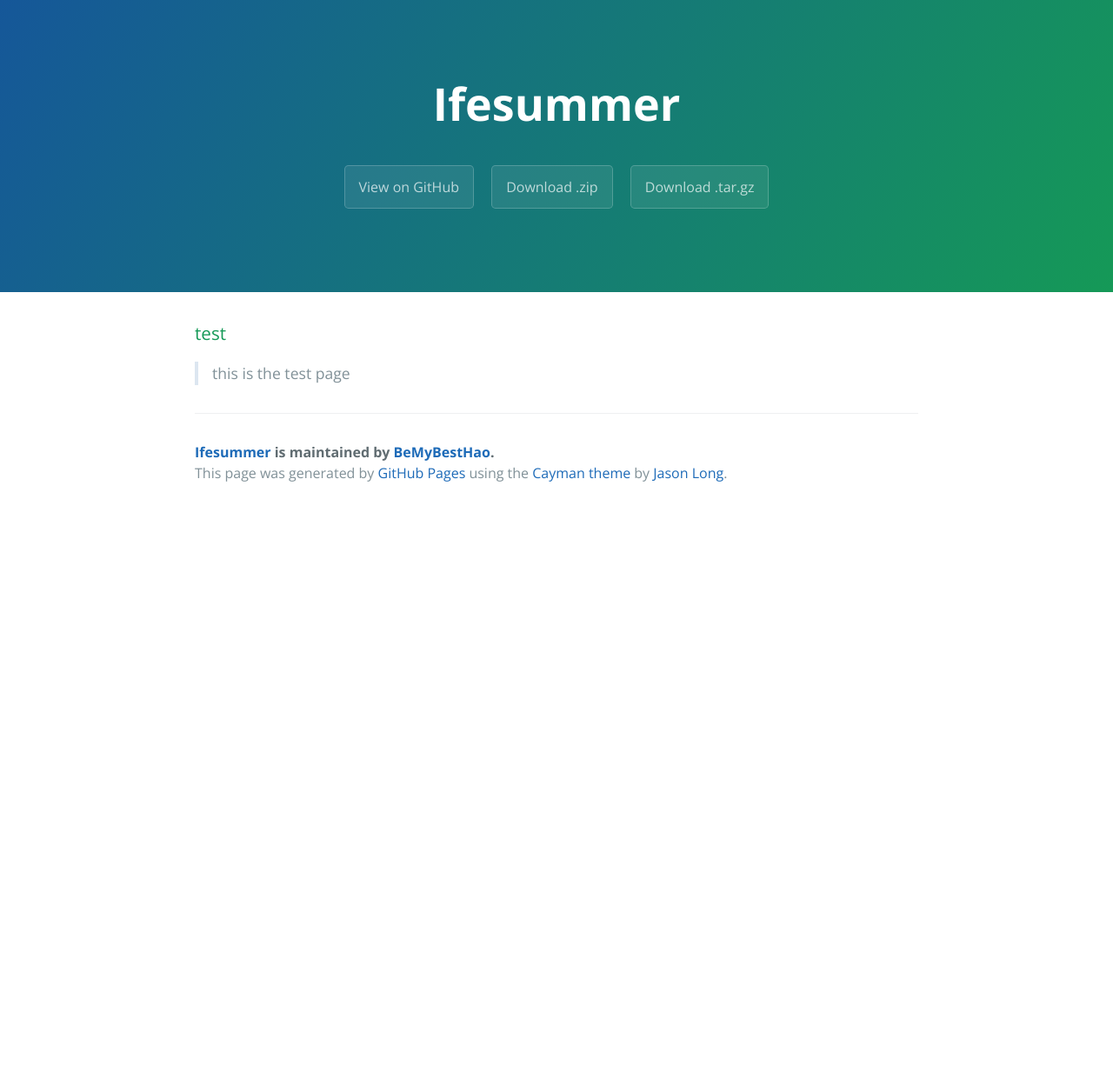
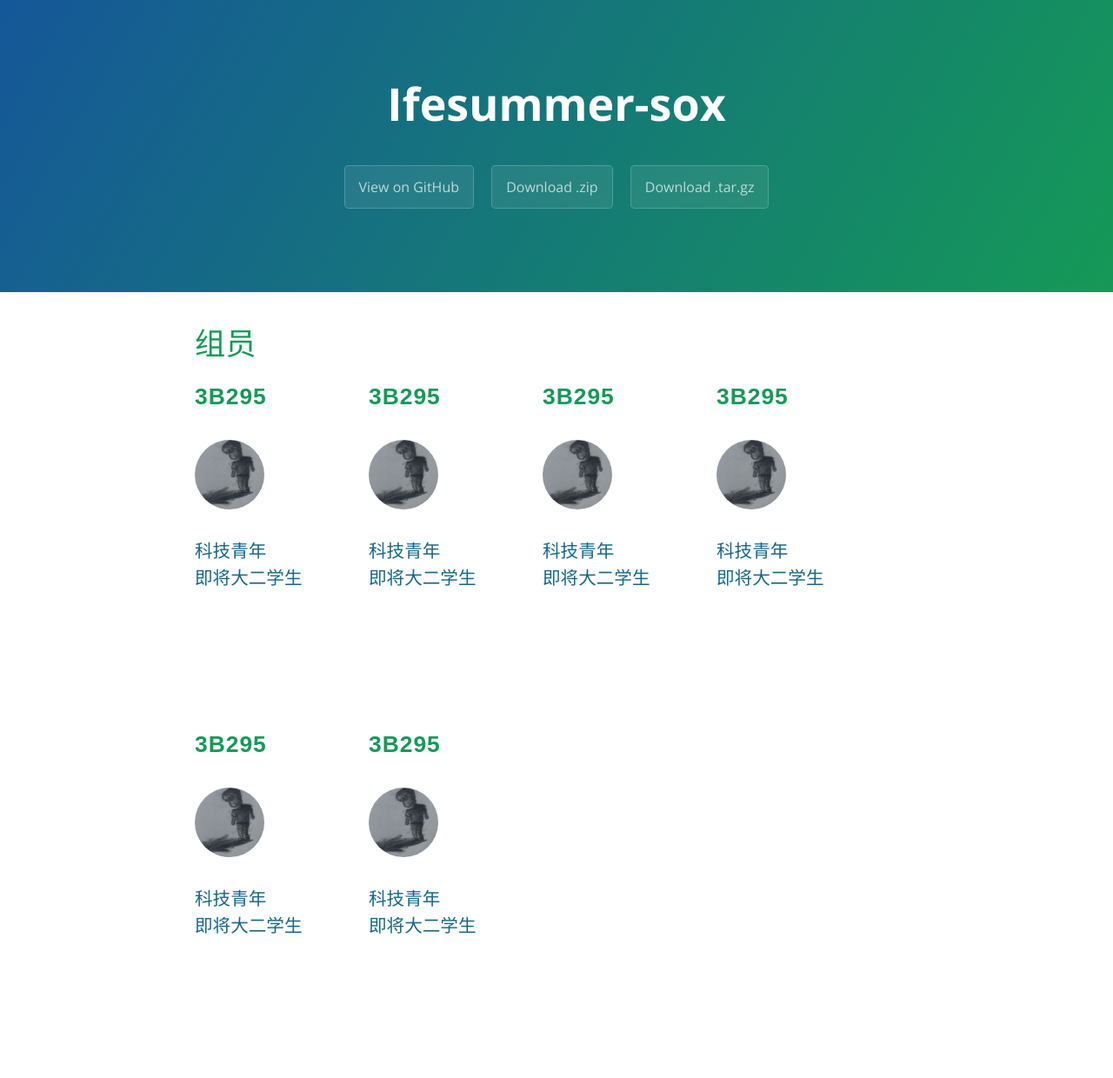
Before and after one commit to BeMyBestHao/ifesummer, a plain HTML site: page index.html in a window 1280 px wide. Shown: the top 1240 px of the page at 87% size. Before the commit the page ends 800 px from the top, so only its background shows below. Drawn offline with nearby package versions, Linux system fonts and the light colour scheme.

Commit message:
初步弄了下

```diff
--- a/index.html
+++ b/index.html
@@ -1,5 +1,5 @@
 <!DOCTYPE html>
-<html lang="en-us">
+<html lang="zh">
   <head>
     <meta charset="UTF-8">
     <title>Ifesummer by BeMyBestHao</title>
@@ -11,7 +11,7 @@
   </head>
   <body>
     <section class="page-header">
-      <h1 class="project-name">Ifesummer</h1>
+      <h1 class="project-name">Ifesummer-sox</h1>
       <h2 class="project-tagline"></h2>
       <a href="https://github.com/BeMyBestHao/ifesummer" class="btn">View on GitHub</a>
       <a href="https://github.com/BeMyBestHao/ifesummer/zipball/master" class="btn">Download .zip</a>
@@ -19,15 +19,59 @@
     </section>
 
     <section class="main-content">
-      <h3>
-<a id="test" class="anchor" href="#test" aria-hidden="true"><span class="octicon octicon-link"></span></a>test</h3>
 
-<blockquote>
-<p>this is the test page</p>
-</blockquote>
+<h1>组员</h1>
+<div class="persons">
+
+<div class="person">
+    <h2> 3b295 </h2>
+    <div class="circle-img">
+        <img src="img/3b295.png" alt="" style="float:left;">即将大二学生，科技青年
+    </div>
+    <h3>科技青年</br>即将大二学生</h3>
+</div>
+<div class="person">
+    <h2> 3b295 </h2>
+    <div class="circle-img">
+        <img src="img/3b295.png" alt="" style="float:left;">即将大二学生，科技青年
+    </div>
+    <h3>科技青年</br>即将大二学生</h3>
+</div>
+<div class="person">
+    <h2> 3b295 </h2>
+    <div class="circle-img">
+        <img src="img/3b295.png" alt="" style="float:left;">即将大二学生，科技青年
+    </div>
+    <h3>科技青年</br>即将大二学生</h3>
+</div>
+<div class="person">
+    <h2> 3b295 </h2>
+    <div class="circle-img">
+        <img src="img/3b295.png" alt="" style="float:left;">即将大二学生，科技青年
+    </div>
+    <h3>科技青年</br>即将大二学生</h3>
+</div>
+<div class="person">
+    <h2> 3b295 </h2>
+    <div class="circle-img">
+        <img src="img/3b295.png" alt="" style="float:left;">即将大二学生，科技青年
+    </div>
+    <h3>科技青年</br>即将大二学生</h3>
+</div>
+<div class="person">
+    <h2> 3b295 </h2>
+    <div class="circle-img">
+        <img src="img/3b295.png" alt="" style="float:left;">即将大二学生，科技青年
+    </div>
+    <h3>科技青年</br>即将大二学生</h3>
+</div>
+
+</div>
+
+</div>
 
       <footer class="site-footer">
-        <span class="site-footer-owner"><a href="https://github.com/BeMyBestHao/ifesummer">Ifesummer</a> is maintained by <a href="https://github.com/BeMyBestHao">BeMyBestHao</a>.</span>
+        <span class="site-footer-owner"><a href="https://github.com/BeMyBestHao/ifesummer">This</a> is maintained by <a href="https://github.com/BeMyBestHao">BeMyBestHao</a>.</span>
 
         <span class="site-footer-credits">This page was generated by <a href="https://pages.github.com">GitHub Pages</a> using the <a href="https://github.com/jasonlong/cayman-theme">Cayman theme</a> by <a href="https://twitter.com/jasonlong">Jason Long</a>.</span>
       </footer>
--- a/stylesheets/stylesheet.css
+++ b/stylesheets/stylesheet.css
@@ -223,7 +223,8 @@ a {
 .site-footer {
   padding-top: 2rem;
   margin-top: 2rem;
-  border-top: solid 1px #eff0f1; }
+  border-top: solid 1px #eff0f1;
+  float: none;  }
 
 .site-footer-owner {
   display: block;
@@ -243,3 +244,33 @@ a {
 @media screen and (max-width: 42em) {
   .site-footer {
     font-size: 0.9rem; } }
+
+.person h2 {
+    margin: 0 0 30px;
+    text-transform: uppercase;
+    font-family: Montserrat,sans-serif;
+    font-weight: 700;
+    letter-spacing: 1px;  }
+
+.circle-img {
+    width:80px;
+    height:80px;
+    border-radius:50%;
+    overflow:hidden;
+    float=left;}
+
+.person {
+    width: 200px;
+    height:400px;
+    float: left;}
+
+.persons {
+    height:1000px;
+    float:none;
+}
+
+.person h3 {
+  margin-top: 2rem;
+  margin-bottom: 1rem;
+  font-weight: normal;
+  color: rgb(21, 103, 137); }
```
Also changed, not shown: img/3b295.png (added).
